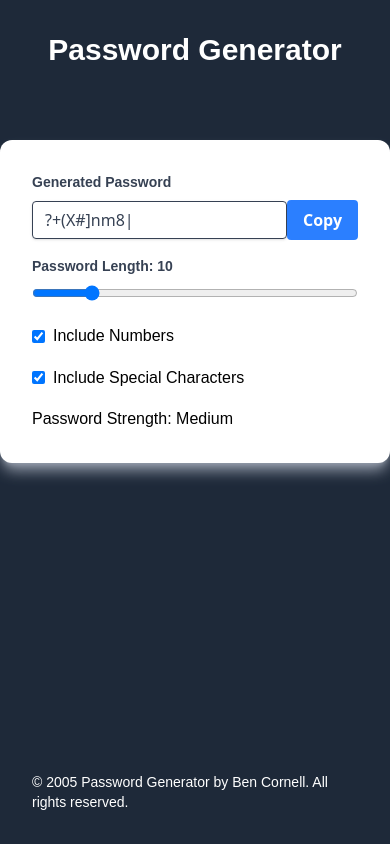
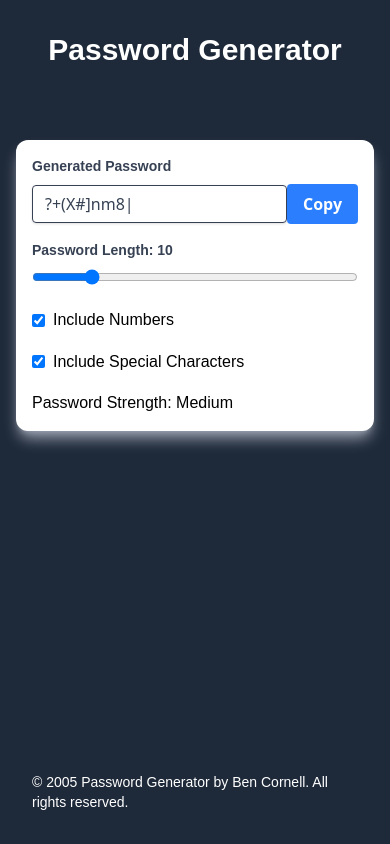
Before and after one commit to Ben-Cor/passwordGenerator-React, a React app: page / in a window 390 px wide. Built offline with nearby package versions, Linux system fonts and the light colour scheme; the HTML template or start-up script is replaced by a standard one; a web font is replaced by a local one.

Commit message:
adjusted responsive design

```diff
--- a/src/components/PasswordForm.jsx
+++ b/src/components/PasswordForm.jsx
@@ -61,8 +61,8 @@ export default function PasswordForm() {
     }, [password, length, numbersAllowed, charactersAllowed]);
 
     return (
-        <div className="max-w-md mx-auto bg-white rounded-xl shadow-lg shadow-gray-400 overflow-hidden mt-10 md:max-w-2xl">
-            <div className="p-8">
+        <div className="max-w-md md:mx-auto mx-4 bg-white rounded-xl shadow-lg shadow-gray-400 overflow-hidden mt-10 md:max-w-2xl">
+            <div className="md:p-8 p-4">
             <div className="mb-4">
                 <label className=" font-tektur block text-gray-700 text-sm font-bold mb-2" htmlFor="password">
                 Generated Password
```
